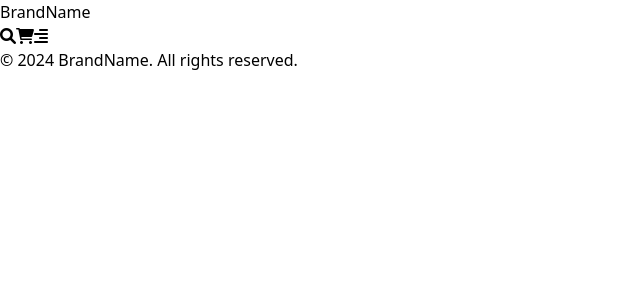
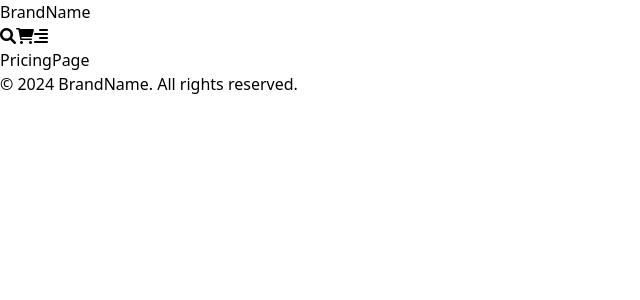
Before and after one commit to kubraalp/my-eccomerce, a React (Vite) app: page /PricingPage in a window 1280 px wide. Shown: the top 300 px of the page, without its empty margins (0-640 px from the left). Built offline with nearby package versions, Linux system fonts and the light colour scheme.

Commit message:
new pages created

```diff
--- a/src/App.jsx
+++ b/src/App.jsx
@@ -3,6 +3,9 @@ import Header from "./layout/Header";
 import Footer from "./layout/Footer";
 import PageContent from "./layout/PageContent";
 import HomePage from "./pages/HomePage";
+import ProductPage from "./pages/ProductPage";
+import PricingPage from "./pages/PricingPage";
+import ContactPage from "./pages/ContactPage";
 
 function App() {
   return (
@@ -11,7 +14,9 @@ function App() {
       <PageContent>
         <Switch>
           <Route path="/" component={HomePage} exact />
-          {/* Diğer sayfalar için rotalar */}
+          <Route path="/ProductPage" component={ProductPage} />
+          <Route path="/PricingPage" component={PricingPage} />
+          <Route path="/ContactPage" component={ContactPage} />
         </Switch>
       </PageContent>
       <Footer />
--- /dev/null
+++ b/src/pages/ContactPage.jsx
@@ -0,0 +1,9 @@
+import React from 'react'
+
+function ContactPage() {
+  return (
+    <div>ContactPage</div>
+  )
+}
+
+export default ContactPage
--- /dev/null
+++ b/src/pages/PricingPage.jsx
@@ -0,0 +1,9 @@
+import React from 'react'
+
+function PricingPage() {
+  return (
+    <div>PricingPage</div>
+  )
+}
+
+export default PricingPage
--- /dev/null
+++ b/src/pages/ProductPage.jsx
@@ -0,0 +1,9 @@
+import React from 'react'
+
+function ProductPage() {
+  return (
+    <div>ProductPage</div>
+  )
+}
+
+export default ProductPage
```
